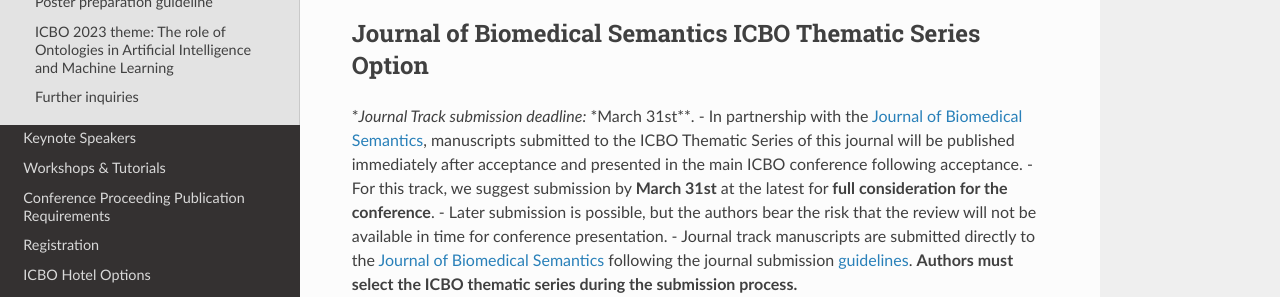
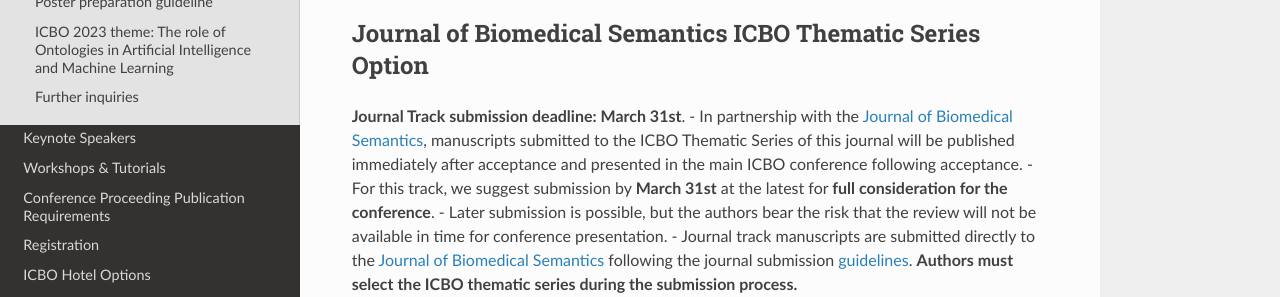
Before and after one commit to ICBO-conference/icbo2023, an MkDocs documentation site: the page built from docs/call-for-submissions.md, in a window 1280 px wide and 900 px high. Shown: the part 391-688 px from the top of the window. Built offline with MkDocs 1.6.1, drawn with Linux system fonts in a browser that asks for light colours; nearby versions of some CDN libraries.

```diff
--- a/docs/call-for-submissions.md
+++ b/docs/call-for-submissions.md
@@ -11,7 +11,7 @@ The focus of our 2023 conference is ***"The role of Ontologies in Artificial Int
 - **Workshops and tutorials take place on site in conjunction with [ONTOBRAS 2023](https://www.inf.ufrgs.br/ontobras/)**
 
 ## Journal of Biomedical Semantics ICBO Thematic Series Option
-**Journal Track submission deadline:* *March 31st**.
+**Journal Track submission deadline: March 31st**.
 - In partnership with the [Journal of Biomedical Semantics](https://jbiomedsem.biomedcentral.com/), manuscripts submitted to the ICBO Thematic Series of this journal will be published immediately after acceptance and presented in the main ICBO conference following acceptance.
 - For this track, we suggest submission by **March 31st** at the latest for **full consideration for the conference**.
 - Later submission is possible, but the authors bear the risk that the review will not be available in time for conference presentation.
@@ -25,13 +25,13 @@ The focus of our 2023 conference is ***"The role of Ontologies in Artificial Int
 - **Workshops and tutorials** could be Half or Full day (3 and 6 hours respectively)
 ### Workshops
 We are specifically looking for following topics for **workshops**:
-   - Natural Language Processing (NLP)
-   - Ontology aware machine learning or AI
-   - Social Determinants of Health (SDOH)
-   - Fast Healthcare Interoperability Resources (FHIR)
-   - Infectious and immune-mediated disease
-   - FAIR ontology harmonization.
-   - Ontology Governance and Interoperability
+- Natural Language Processing (NLP)
+- Ontology aware machine learning or AI
+- Social Determinants of Health (SDOH)
+- Fast Healthcare Interoperability Resources (FHIR)
+- Infectious and immune-mediated disease
+- FAIR ontology harmonization.
+- Ontology Governance and Interoperability
 ### Tutorials
 We are specifically looking for following topics for ***tutorials***:
    - Introductory Domain Ontology Building (using top-level ontology) tutorial
```
